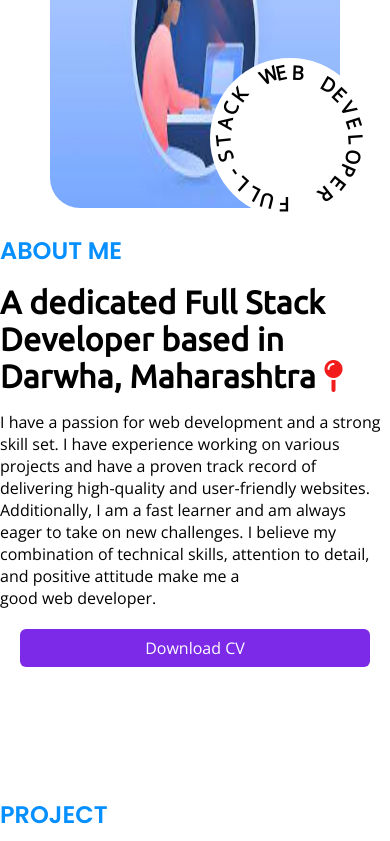
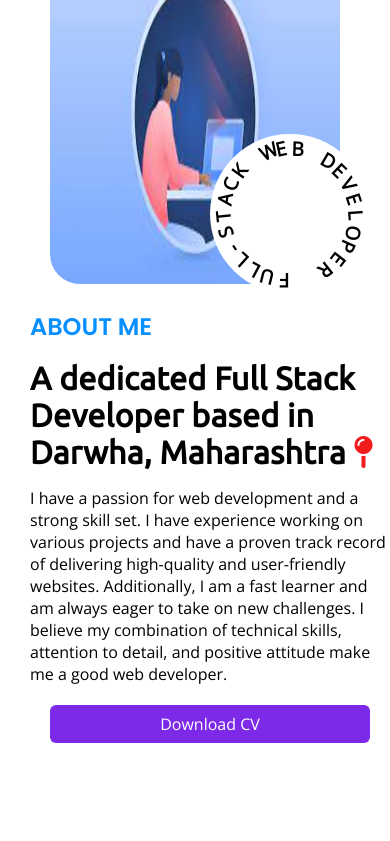
Before and after one commit to shardajadhav03/portfolio_main, a plain HTML site: page index.html in a window 390 px wide. Shown: the part 1156-1997 px from the top of the page. Drawn offline with nearby package versions, Linux system fonts and the light colour scheme.

Commit message:
Update style.css

```diff
--- a/style.css
+++ b/style.css
@@ -522,9 +522,11 @@ h1 {
         bottom: 0;
 
     }
-
-    .about1 .home {
-        margin-left: 0px;
+    .home{
+        margin-left: 1rem;
+    }
+    .pro{
+        margin-left: 1rem;
     }
 
     #container,
```
